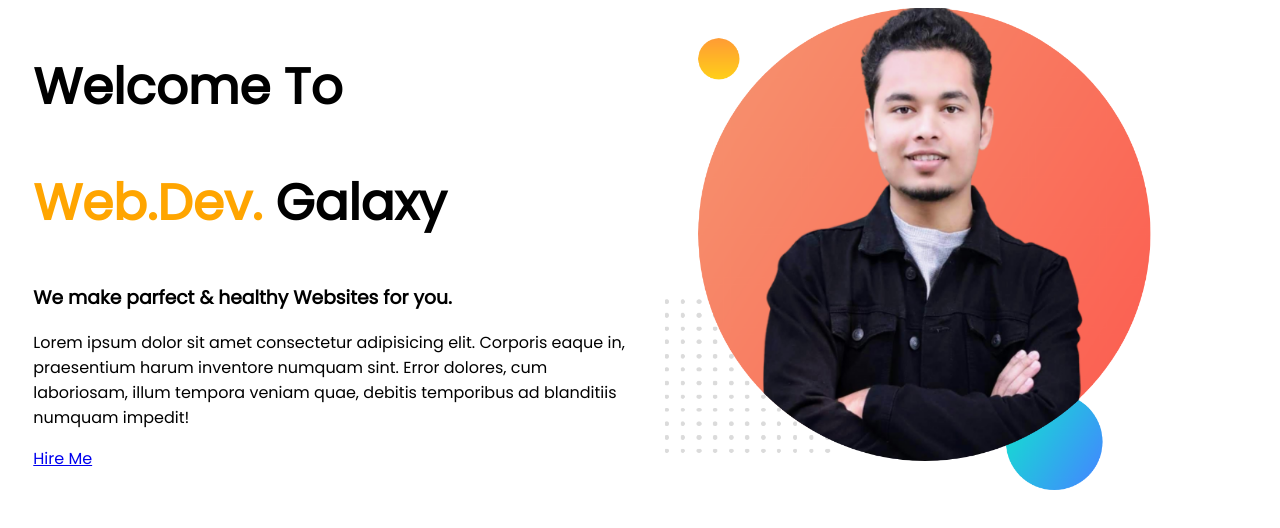
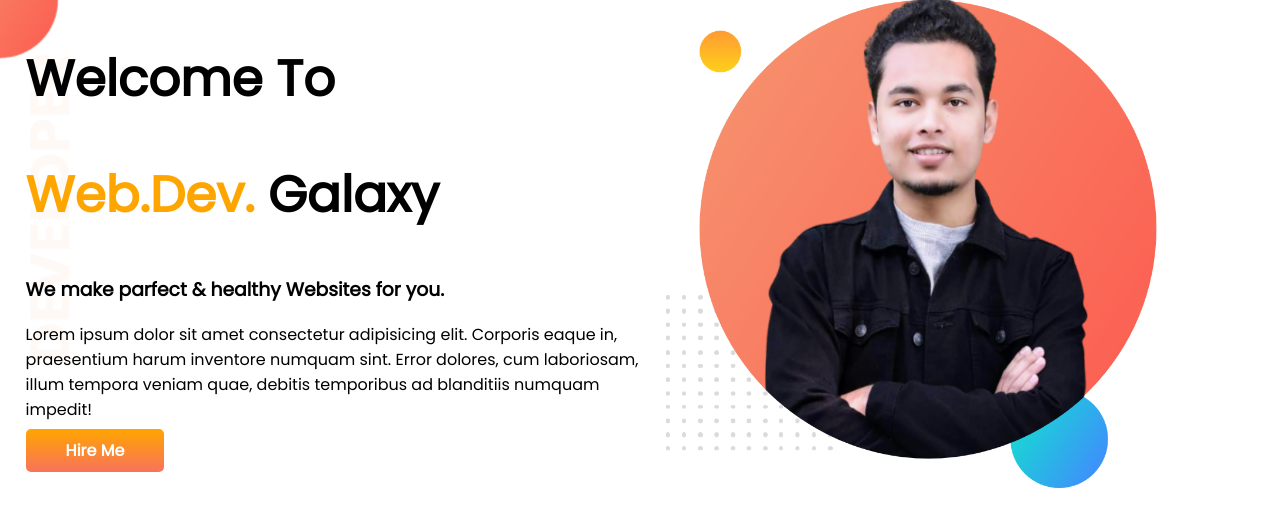
Before and after one commit to SajidBhuiyan/personal-portfolio, a plain HTML site: page index.html in a window 1280 px wide. Drawn offline with Linux system fonts and the light colour scheme.

Commit message:
after banner added

```diff
--- a/css/main.css
+++ b/css/main.css
@@ -1,5 +1,6 @@
 body {
   font-family: "Poppins", sans-serif;
+  margin: 0;
 }
 h1 {
   font-size: 50px;
@@ -17,3 +18,15 @@ section {
 .half-width img {
   width: 80%;
 }
+.link-button {
+  text-decoration: none;
+  background-image: linear-gradient(orange, #f9725c);
+  padding: 10px 40px;
+  color: white;
+  font-weight: 700;
+  border-radius: 5px;
+}
+.top-banner {
+  background-image: url(/images/top-banner.png);
+  background-repeat: no-repeat;
+}
--- a/index.html
+++ b/index.html
@@ -12,13 +12,13 @@
 
 </head>
 <body>
-    <section>
+    <section class="top-banner">
         <div class="half-width">
             <h1>Welcome To</h1>
             <h1><span class="orange">Web.Dev.</span> Galaxy</h1>
             <h3>We make parfect & healthy Websites for you.</h3>
             <p>Lorem ipsum dolor sit amet consectetur adipisicing elit. Corporis eaque in, praesentium harum inventore numquam sint. Error dolores, cum laboriosam, illum tempora veniam quae, debitis temporibus ad blanditiis numquam impedit!</p>
-            <a href="#">Hire Me</a>
+            <a class="link-button" target="_blank" href="https://www.linkedin.com/in/sajid-bhuiyan-a326511b0/ ">Hire Me</a>
             </div>
         <div class="half-width">
             <img src="images/sajid.png" alt="" srcset="">
```
